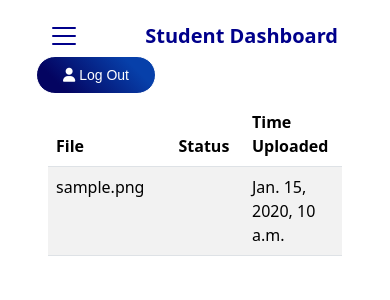
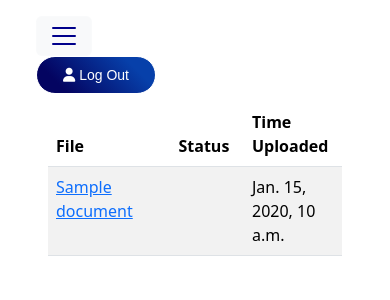
Before and after one commit to D-Eva-Code/Project_management_system, a Django app: page /student/projectuploads in a window 390 px wide. Shown: the top 300 px of the page. Run offline with Django 5.2, Linux system fonts and the light colour scheme; a user stored in the database is signed in; tables that the repository leaves empty hold one stand-in row (values such as "Sample post"); some libraries are stand-ins or nearby versions.

Commit message:
updated uploaded  documents to be viewed

```diff
--- a/project_management_system/projectapp/templates/project.html
+++ b/project_management_system/projectapp/templates/project.html
@@ -49,13 +49,13 @@
             </div>
 
             <!-- Toggle Button (only visible on mobile) -->
-            <button class="navbar-toggler d-lg-none" type="button"
+            <button class="navbar-toggler d-lg-none bg-light" type="button"
                     data-bs-toggle="offcanvas" data-bs-target="#offcanvasNavbar"
                     aria-controls="offcanvasNavbar">
                 <span class="navbar-toggler-icon"></span>
             </button>
 
-            <span class="navbar-brand fw-bold text-blue" >Student Dashboard</span>
+            <span class="navbar-brand fw-bold text-blue dashboardtext ">Student Dashboard</span>
                 <form class="d-flex" action="{% url "logout" %}" method="POST">
                 {% csrf_token %}
                     <button class="btn ms-auto button-mixed-color rounded-pill custom-width" type="submit"><small><i class="fa fa-user"></i>  Log Out</small></button>
@@ -84,7 +84,7 @@
             {% for a in loop_form %}
             <tbody>
                     <tr>
-                        <td>{{a.file}}</td>
+                        <td><a href="{{a.file.url}}" target= "_blank">{{a.title}}</a></td>
                         <td>{{document.get_status_display}}</td>
                         <td>{{a.upload_time}}</td>
 
```
